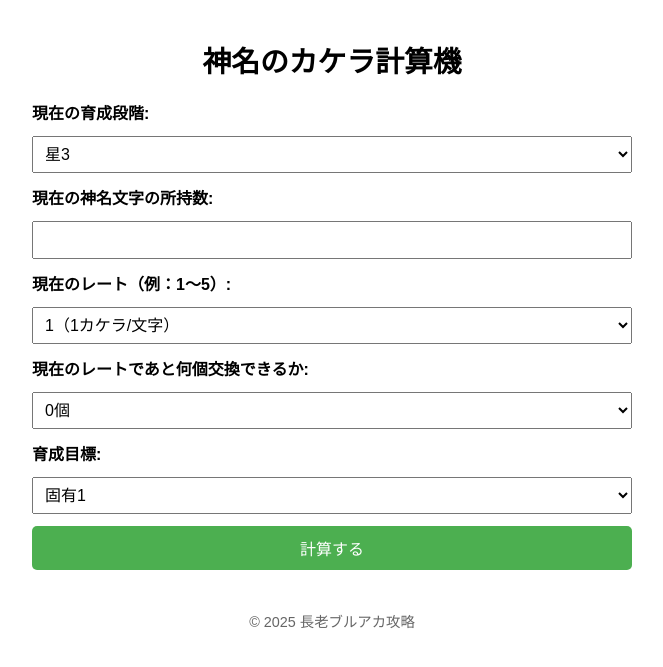
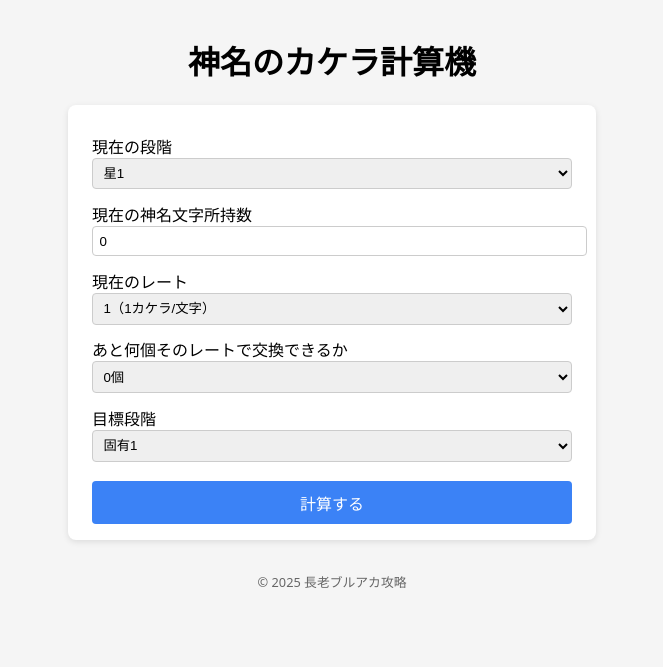
Before and after one commit to tyoroburuaka/kakera-calc, a Flask app: page / in a window 1280 px wide. Shown: the top 667 px of the page, without its empty margins (308-971 px from the left). Run offline with Flask 3, Linux system fonts and the light colour scheme.

Commit message:
Update index.html

```diff
--- a/templates/index.html
+++ b/templates/index.html
@@ -1,151 +1,71 @@
-<!DOCTYPE html>
+
+<!doctype html>
 <html lang="ja">
 <head>
-  <meta charset="UTF-8">
-  <meta name="viewport" content="width=device-width, initial-scale=1.0">
+  <meta charset="utf-8">
   <title>神名のカケラ計算機</title>
+  <meta name="viewport" content="width=device-width,initial-scale=1">
   <style>
-    body {
-      font-family: sans-serif;
-      padding: 20px;
-      margin: 0;
-      max-width: 600px;
-      margin-left: auto;
-      margin-right: auto;
-    }
-    h1 {
-      text-align: center;
-      font-size: 1.8em;
-      margin-bottom: 20px;
-    }
-    form {
-      display: flex;
-      flex-direction: column;
-      gap: 12px;
-    }
-    label {
-      font-weight: bold;
-    }
-    input[type="number"], select {
-      padding: 8px;
-      font-size: 1em;
-    }
-    button {
-      padding: 10px;
-      font-size: 1em;
-      background-color: #4CAF50;
-      color: white;
-      border: none;
-      cursor: pointer;
-      border-radius: 5px;
-    }
-    button:hover {
-      background-color: #45a049;
-    }
-    .result-box {
-      margin-top: 20px;
-      padding: 15px;
-      background-color: #ffffff;
-      border-left: 5px solid #4CAF50;
-      box-shadow: 0 2px 5px rgba(0,0,0,0.1);
-    }
-    .kakera-highlight {
-      display: inline-block;
-      font-weight: bold;
-      font-size: 1.5em;
-    }
-    .kakera-image {
-      width: 40px;
-      height: auto;
-      vertical-align: middle;
-      margin-left: 10px;
-    }
-    .note {
-      font-size: 0.9em;
-      color: #666;
-      margin-top: -8px;
-      margin-bottom: 8px;
-    }
+    body {font-family: system-ui, sans-serif; margin: 0; padding: 1rem; background:#f5f5f5;}
+    h1 {text-align:center;}
+    form {max-width:480px; margin:1rem auto; background:#fff; padding:1rem 1.5rem; border-radius:8px; box-shadow:0 2px 6px rgba(0,0,0,.1);}
+    label {display:block; margin-top:0.8rem;}
+    select, input[type="number"] {width:100%; padding:0.4rem; border:1px solid #ccc; border-radius:4px;}
+    button {margin-top:1.2rem; width:100%; padding:0.6rem; font-size:1rem; border:none; border-radius:4px; background:#3b82f6; color:#fff; cursor:pointer;}
+    button:hover {opacity:0.9;}
+    .result-box {max-width:480px; margin:1rem auto; text-align:center; font-size:1.2rem;}
+    .kakera-highlight {font-size:1.8rem; font-weight:bold; color:#dc2626;}
+    footer {text-align:center; margin-top:2rem; font-size:0.8rem; color:#666;}
   </style>
-
-<!-- Google tag (gtag.js) -->
-<script async src="https://www.googletagmanager.com/gtag/js?id=G-1SHPHJKZTX"></script>
-<script>
-  window.dataLayer = window.dataLayer || [];
-  function gtag(){dataLayer.push(arguments);}
-  gtag('js', new Date());
-
-  gtag('config', 'G-1SHPHJKZTX');
-</script>
-
 </head>
 <body>
   <h1>神名のカケラ計算機</h1>
   <form method="post">
-    <label for="current_stage">現在の育成段階:</label>
+    <!-- 現在の育成段階 -->
+    <label for="current_stage">現在の段階</label>
     <select name="current_stage" id="current_stage" required>
-      <option value="星1" {% if request.form.get('current_stage') == '星1' %}selected{% endif %}>星1</option>
-      <option value="星2" {% if request.form.get('current_stage') == '星2' %}selected{% endif %}>星2</option>
-      <option value="星3" {% if request.form.get('current_stage', '星3') == '星3' %}selected{% endif %}>星3</option>
-      <option value="星4" {% if request.form.get('current_stage') == '星4' %}selected{% endif %}>星4</option>
-      <option value="固有1" {% if request.form.get('current_stage') == '固有1' %}selected{% endif %}>固有1</option>
-      <option value="固有2" {% if request.form.get('current_stage') == '固有2' %}selected{% endif %}>固有2</option>
-    </select>
-
-    <label for="current_moji">現在の神名文字の所持数:</label>
-    <input type="number" id="current_moji" name="current_moji" min="0" max="9999" value="{{ request.form.get('current_moji', '') }}" required>
-
-    <label for="current_rate">現在のレート（例：1～5）:</label>
-    <select name="current_rate" id="current_rate" required onchange="toggleNote()">
-      {% for i in range(1, 6) %}
-        <option value="{{ i }}" {% if request.form.get('current_rate') == i|string %}selected{% endif %}>{{ i }}（{{ i }}カケラ/文字）</option>
+      {% for s in ["星1","星2","星3","星4","固有1","固有2","固有3"] %}
+      <option value="{{s}}" {% if form_data.current_stage==s %}selected{% endif %}>{{s}}</option>
       {% endfor %}
     </select>
 
-    <label for="remaining_at_current_rate">現在のレートであと何個交換できるか:</label>
-    <select name="remaining_at_current_rate" id="remaining_at_current_rate" required>
-      {% for i in range(0, 21) %}
-        <option value="{{ i }}" {% if request.form.get('remaining_at_current_rate') == i|string %}selected{% endif %}>{{ i }}個</option>
+    <!-- 所持神名文字 -->
+    <label for="current_moji">現在の神名文字所持数</label>
+    <input type="number" name="current_moji" id="current_moji" min="0" value="{{ form_data.current_moji or 0 }}" required>
+
+    <!-- 現在のレート -->
+    <label for="current_rate">現在のレート</label>
+    <select name="current_rate" id="current_rate" required>
+      {% for r in [1,2,3,4,5] %}
+      <option value="{{r}}" {% if form_data.current_rate==r %}selected{% endif %}>{{r}}（{{r}}カケラ/文字）</option>
       {% endfor %}
     </select>
 
-    <div class="note" id="rate5-note" style="display: none;">
-      ※ レート5では個数は何でもよいので選択してください。
-    </div>
+    <!-- そのレートであと何個交換できるか -->
+    <label for="remaining_at_current_rate">あと何個そのレートで交換できるか</label>
+    <select name="remaining_at_current_rate" id="remaining_at_current_rate" required>
+      {% for n in range(0,21) %}
+      <option value="{{n}}" {% if form_data.remaining_at_current_rate==n %}selected{% endif %}>{{n}}個</option>
+      {% endfor %}
+    </select>
 
-    <label for="target_stage">育成目標:</label>
+    <!-- 目標段階 -->
+    <label for="target_stage">目標段階</label>
     <select name="target_stage" id="target_stage" required>
-      <option value="固有1" {% if request.form.get('target_stage') == '固有1' %}selected{% endif %}>固有1</option>
-      <option value="固有2" {% if request.form.get('target_stage') == '固有2' %}selected{% endif %}>固有2</option>
-      <option value="固有3" {% if request.form.get('target_stage') == '固有3' %}selected{% endif %}>固有3</option>
+      {% for t in ["固有1","固有2","固有3","固有4"] %}
+      <option value="{{t}}" {% if form_data.target_stage==t %}selected{% endif %}>{{t}}</option>
+      {% endfor %}
     </select>
 
     <button type="submit">計算する</button>
   </form>
 
   {% if result %}
-    <div class="result-box">
-      {{ result|safe }}
-    </div>
+  <div class="result-box">
+    {{ result|safe }}
+  </div>
   {% endif %}
 
-  <footer style="text-align:center; margin-top:40px; font-size:0.9em; color: #666;">
-    © 2025 長老ブルアカ攻略
-  </footer>
-
-  <script>
-    function toggleNote() {
-      const rate = document.getElementById('current_rate').value;
-      const note = document.getElementById('rate5-note');
-      if (rate === "5") {
-        note.style.display = "block";
-      } else {
-        note.style.display = "none";
-      }
-    }
-
-    // 初期状態でもチェック（リロード直後用）
-    window.onload = toggleNote;
-  </script>
+  <footer>© 2025 長老ブルアカ攻略</footer>
 </body>
 </html>
```
